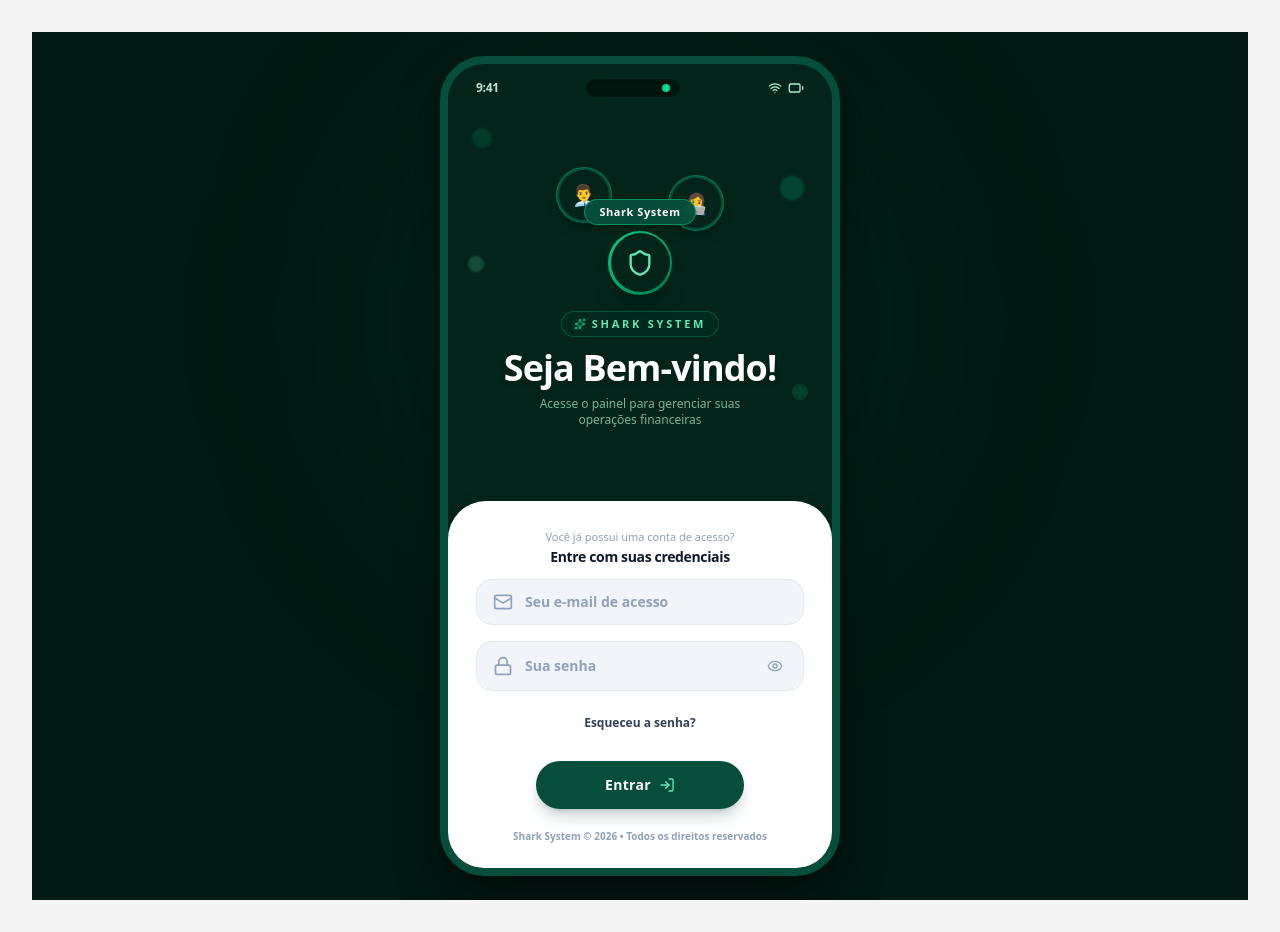
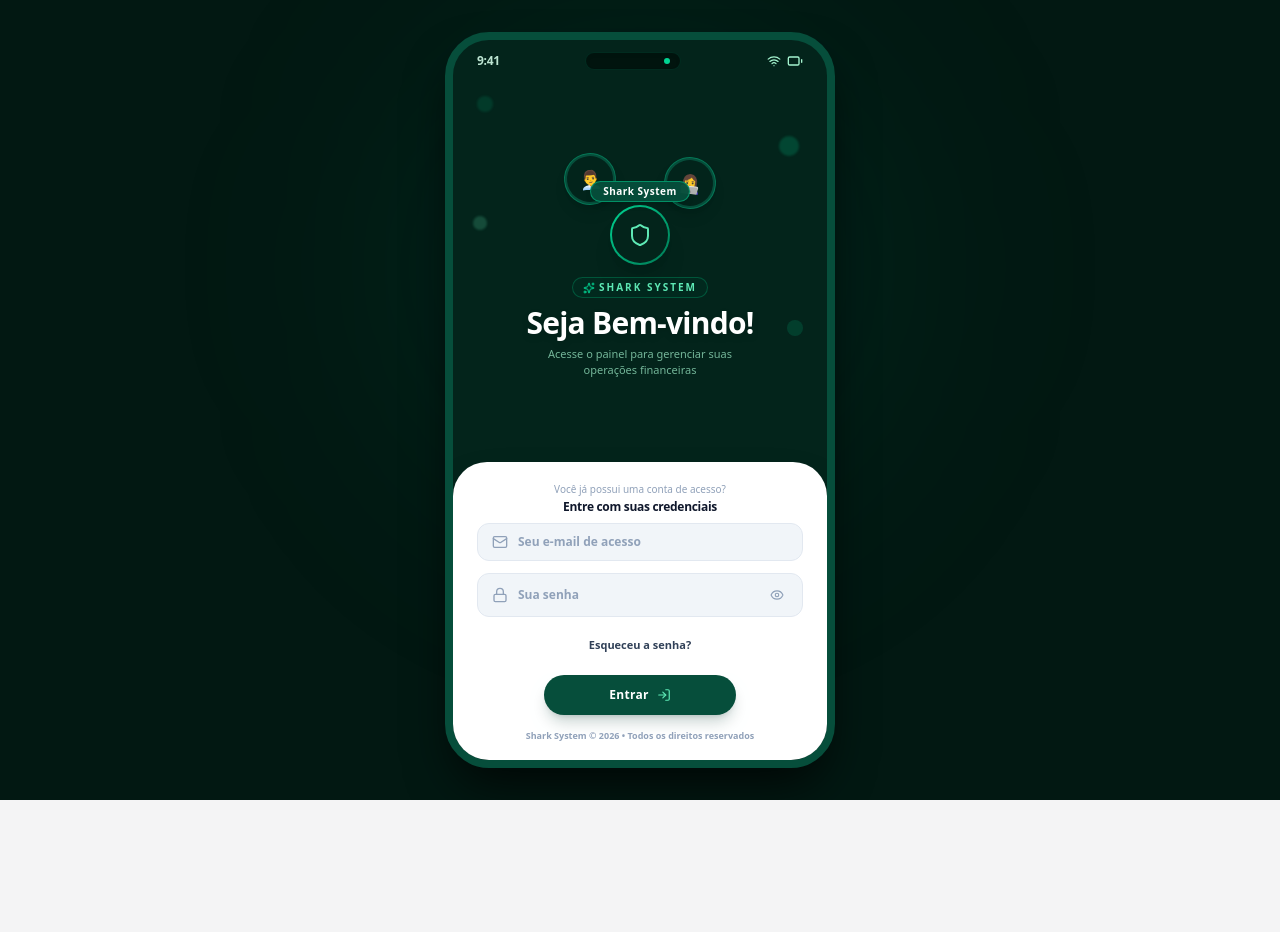
Before and after one commit to iamDKsp/SharkSystem, a Next.js app: page /login in a window 1280 px wide. After the commit the page ends 800 px from the top, so only its background shows below. Built offline with nearby package versions, Linux system fonts and the light colour scheme.

Commit message:
fix: layout 100vh sem rolagem (overflow-hidden) e remoção do ícone N de dev

```diff
--- a/next.config.ts
+++ b/next.config.ts
@@ -1,6 +1,7 @@
 import type { NextConfig } from "next";
 
 const nextConfig: NextConfig = {
+  devIndicators: false,
   experimental: {
     serverActions: {
       bodySizeLimit: "20mb",
--- a/src/app/globals.css
+++ b/src/app/globals.css
@@ -52,6 +52,11 @@ body {
   min-height: 100vh;
 }
 
+/* Esconder indicador dev do Next.js (ícone N no canto inferior) */
+nextjs-portal, [data-nextjs-toast], [data-nextjs-toast-wrapper], [data-nextjs-dialog-overlay] {
+  display: none !important;
+}
+
 /* Custom premium scrollbar */
 ::-webkit-scrollbar {
   width: 6px;
--- a/src/app/login/page.tsx
+++ b/src/app/login/page.tsx
@@ -39,25 +39,25 @@ export default function LoginPage() {
   };
 
   return (
-    <div className="min-h-screen bg-[#021812] flex items-center justify-center p-0 sm:p-6 font-sans select-none overflow-hidden relative">
+    <div className="h-screen h-[100dvh] w-full bg-[#021812] flex items-center justify-center p-0 sm:p-4 font-sans select-none overflow-hidden fixed inset-0">
       {/* Background ambient glow */}
       <div className="absolute top-1/3 left-1/2 -translate-x-1/2 -translate-y-1/2 w-[480px] h-[480px] bg-emerald-600/10 rounded-full blur-[120px] pointer-events-none" />
 
       {/* Main Mobile Frame Container */}
-      <div className="w-full max-w-[400px] h-screen sm:h-[820px] bg-[#03241b] sm:rounded-[44px] shadow-2xl shadow-black/70 border-0 sm:border-[8px] sm:border-[#064e3b] flex flex-col justify-between relative overflow-hidden">
+      <div className="w-full max-w-[390px] h-full max-h-[100dvh] sm:h-[810px] sm:max-h-[92vh] bg-[#03241b] sm:rounded-[44px] shadow-2xl shadow-black/80 border-0 sm:border-[8px] sm:border-[#064e3b] flex flex-col justify-between relative overflow-hidden">
 
         {/* Ambient Decorative Dots */}
-        <div className="absolute top-16 left-6 w-5 h-5 rounded-full bg-emerald-500/15 blur-[1px]" />
-        <div className="absolute top-28 right-7 w-6 h-6 rounded-full bg-emerald-400/20 blur-[1px]" />
-        <div className="absolute top-48 left-5 w-4 h-4 rounded-full bg-emerald-300/20 blur-[1px]" />
-        <div className="absolute top-[320px] right-6 w-4 h-4 rounded-full bg-emerald-400/15 blur-[0.5px]" />
+        <div className="absolute top-14 left-6 w-4 h-4 rounded-full bg-emerald-500/15 blur-[1px]" />
+        <div className="absolute top-24 right-7 w-5 h-5 rounded-full bg-emerald-400/20 blur-[1px]" />
+        <div className="absolute top-44 left-5 w-3.5 h-3.5 rounded-full bg-emerald-300/20 blur-[1px]" />
+        <div className="absolute top-[280px] right-6 w-4 h-4 rounded-full bg-emerald-400/15 blur-[0.5px]" />
 
         {/* Top Mobile Bar Header */}
-        <div className="pt-3.5 px-7 flex items-center justify-between z-20 text-emerald-100/90 text-xs font-semibold tracking-tight">
+        <div className="pt-3 px-6 flex items-center justify-between z-20 text-emerald-100/90 text-xs font-semibold tracking-tight shrink-0">
           <span>9:41</span>
           {/* Dynamic Island Notch */}
-          <div className="w-24 h-5 bg-[#01140e] rounded-full flex items-center justify-end px-2.5 gap-1.5 border border-emerald-900/40 shadow-inner">
-            <div className="w-2 h-2 rounded-full bg-emerald-400" />
+          <div className="w-24 h-4.5 bg-[#01140e] rounded-full flex items-center justify-end px-2.5 gap-1.5 border border-emerald-900/40 shadow-inner">
+            <div className="w-1.5 h-1.5 rounded-full bg-emerald-400" />
           </div>
           <div className="flex items-center gap-1.5 text-emerald-200">
             <Wifi className="w-3.5 h-3.5" />
@@ -66,89 +66,89 @@ export default function LoginPage() {
         </div>
 
         {/* Top Header Section (Avatars & Refined Typographic Titles) */}
-        <div className="flex-1 flex flex-col items-center justify-center px-6 pt-1 pb-2 z-10 relative">
+        <div className="flex-1 flex flex-col items-center justify-center px-6 py-2 z-10 relative overflow-hidden">
 
           {/* 3D Avatars Cluster */}
-          <div className="relative w-48 h-32 mb-4 flex items-center justify-center">
+          <div className="relative w-44 h-28 mb-3 flex items-center justify-center shrink-0">
 
             {/* Avatar Top Left */}
-            <div className="absolute top-0 left-3 w-14 h-14 rounded-full bg-[#064e3b] p-[2px] shadow-lg border border-emerald-400/30 transform -rotate-6">
+            <div className="absolute top-0 left-3 w-13 h-13 rounded-full bg-[#064e3b] p-[2px] shadow-lg border border-emerald-400/30 transform -rotate-6">
               <div className="w-full h-full rounded-full bg-[#02241b] flex items-center justify-center overflow-hidden">
-                <span className="text-xl">👨‍💼</span>
+                <span className="text-lg">👨‍💼</span>
               </div>
             </div>
 
             {/* Avatar Top Right */}
-            <div className="absolute top-2 right-3 w-14 h-14 rounded-full bg-[#064e3b] p-[2px] shadow-lg border border-emerald-400/30 transform rotate-6">
+            <div className="absolute top-1 right-3 w-13 h-13 rounded-full bg-[#064e3b] p-[2px] shadow-lg border border-emerald-400/30 transform rotate-6">
               <div className="w-full h-full rounded-full bg-[#02241b] flex items-center justify-center overflow-hidden">
-                <span className="text-xl">👩‍💻</span>
+                <span className="text-lg">👩‍💻</span>
               </div>
             </div>
 
             {/* Avatar Bottom Center */}
-            <div className="absolute bottom-0 w-16 h-16 rounded-full bg-gradient-to-br from-emerald-400 to-emerald-700 p-[2.5px] shadow-xl z-10">
+            <div className="absolute bottom-0 w-15 h-15 rounded-full bg-gradient-to-br from-emerald-400 to-emerald-700 p-[2px] shadow-xl z-10">
               <div className="w-full h-full rounded-full bg-[#03241b] flex items-center justify-center overflow-hidden">
-                <Shield className="w-7 h-7 text-emerald-300" />
+                <Shield className="w-6 h-6 text-emerald-300" />
               </div>
             </div>
 
             {/* Floating Glass Pill Badge: Shark System */}
-            <div className="absolute top-8 z-20 px-3.5 py-1 rounded-full bg-[#064e3b]/95 backdrop-blur-md border border-emerald-400/50 text-white font-extrabold text-[11px] shadow-md tracking-wider">
+            <div className="absolute top-7 z-20 px-3 py-0.5 rounded-full bg-[#064e3b]/95 backdrop-blur-md border border-emerald-400/50 text-white font-extrabold text-[10px] shadow-md tracking-wider">
               Shark System
             </div>
           </div>
 
           {/* Top Brand Tag (Acima do texto grande) */}
-          <div className="inline-flex items-center gap-1.5 px-3 py-1 rounded-full bg-emerald-950/60 border border-emerald-500/30 mb-2">
+          <div className="inline-flex items-center gap-1 px-2.5 py-0.5 rounded-full bg-emerald-950/60 border border-emerald-500/30 mb-1.5 shrink-0">
             <Sparkles className="w-3 h-3 text-emerald-400" />
-            <span className="text-[11px] font-extrabold text-emerald-300 tracking-[0.25em] uppercase">
+            <span className="text-[10px] font-extrabold text-emerald-300 tracking-[0.2em] uppercase">
               SHARK SYSTEM
             </span>
           </div>
 
           {/* Big Main Title: Seja Bem-vindo! */}
-          <h1 className="text-3xl sm:text-4xl font-black text-center text-white tracking-tight leading-tight drop-shadow-md">
+          <h1 className="text-2xl sm:text-3xl font-black text-center text-white tracking-tight leading-tight drop-shadow-md shrink-0">
             Seja Bem-vindo!
           </h1>
 
           {/* Subtitle */}
-          <p className="text-xs text-emerald-200/70 font-medium text-center mt-1.5 max-w-[240px]">
+          <p className="text-[11px] text-emerald-200/70 font-medium text-center mt-1 max-w-[230px] shrink-0">
             Acesse o painel para gerenciar suas operações financeiras
           </p>
         </div>
 
         {/* Bottom Curved White Form Card */}
-        <div className="w-full bg-white text-slate-900 rounded-t-[38px] pt-7 px-7 pb-5 shadow-2xl relative z-20 flex flex-col justify-between">
+        <div className="w-full bg-white text-slate-900 rounded-t-[34px] pt-5 px-6 pb-4 shadow-2xl relative z-20 shrink-0 flex flex-col justify-between">
 
-          <form onSubmit={handleLogin} className="space-y-4">
+          <form onSubmit={handleLogin} className="space-y-3">
 
             {/* Subtitle & Prompt */}
-            <div className="text-center space-y-0.5 mb-3">
-              <p className="text-[11px] text-slate-400 font-medium">
+            <div className="text-center space-y-0.5 mb-2">
+              <p className="text-[10px] text-slate-400 font-medium">
                 Você já possui uma conta de acesso?
               </p>
-              <h2 className="text-sm font-extrabold text-slate-900 tracking-tight">
+              <h2 className="text-xs font-extrabold text-slate-900 tracking-tight">
                 Entre com suas credenciais
               </h2>
             </div>
 
             {/* Error Message */}
             {error && (
-              <div className="p-3 rounded-2xl bg-red-50 border border-red-200 text-red-600 text-xs font-semibold text-center">
+              <div className="p-2.5 rounded-xl bg-red-50 border border-red-200 text-red-600 text-xs font-semibold text-center">
                 {error}
               </div>
             )}
 
             {/* Input E-mail */}
             <div className="space-y-1">
-              <div className="relative flex items-center bg-slate-100 rounded-2xl px-4 py-3 border border-slate-200 focus-within:border-emerald-600 focus-within:ring-2 focus-within:ring-emerald-500/20 transition-all">
-                <Mail className="w-5 h-5 text-slate-400 mr-3 flex-shrink-0" />
+              <div className="relative flex items-center bg-slate-100 rounded-xl px-3.5 py-2.5 border border-slate-200 focus-within:border-emerald-600 focus-within:ring-2 focus-within:ring-emerald-500/20 transition-all">
+                <Mail className="w-4 h-4 text-slate-400 mr-2.5 flex-shrink-0" />
                 <input
                   type="email"
                   value={email}
                   onChange={(e) => setEmail(e.target.value)}
                   placeholder="Seu e-mail de acesso"
-                  className="w-full bg-transparent text-slate-900 text-sm font-semibold focus:outline-none placeholder:text-slate-400"
+                  className="w-full bg-transparent text-slate-900 text-xs font-semibold focus:outline-none placeholder:text-slate-400"
                   required
                 />
               </div>
@@ -156,22 +156,22 @@ export default function LoginPage() {
 
             {/* Input Password */}
             <div className="space-y-1">
-              <div className="relative flex items-center bg-slate-100 rounded-2xl px-4 py-3 border border-slate-200 focus-within:border-emerald-600 focus-within:ring-2 focus-within:ring-emerald-500/20 transition-all">
-                <Lock className="w-5 h-5 text-slate-400 mr-3 flex-shrink-0" />
+              <div className="relative flex items-center bg-slate-100 rounded-xl px-3.5 py-2.5 border border-slate-200 focus-within:border-emerald-600 focus-within:ring-2 focus-within:ring-emerald-500/20 transition-all">
+                <Lock className="w-4 h-4 text-slate-400 mr-2.5 flex-shrink-0" />
                 <input
                   type={showPassword ? "text" : "password"}
                   value={password}
                   onChange={(e) => setPassword(e.target.value)}
                   placeholder="Sua senha"
-                  className="w-full bg-transparent text-slate-900 text-sm font-semibold focus:outline-none placeholder:text-slate-400"
+                  className="w-full bg-transparent text-slate-900 text-xs font-semibold focus:outline-none placeholder:text-slate-400"
                   required
                 />
                 <button
                   type="button"
                   onClick={() => setShowPassword(!showPassword)}
-                  className="p-1 text-slate-400 hover:text-slate-600 transition-colors ml-2"
+                  className="p-1 text-slate-400 hover:text-slate-600 transition-colors ml-1"
                 >
-                  {showPassword ? <EyeOff className="w-4 h-4" /> : <Eye className="w-4 h-4" />}
+                  {showPassword ? <EyeOff className="w-3.5 h-3.5" /> : <Eye className="w-3.5 h-3.5" />}
                 </button>
               </div>
             </div>
@@ -180,28 +180,28 @@ export default function LoginPage() {
             <div className="text-center pt-0.5">
               <button
                 type="button"
-                className="text-xs font-bold text-slate-700 hover:text-emerald-700 transition-colors"
+                className="text-[11px] font-bold text-slate-700 hover:text-emerald-700 transition-colors"
               >
                 Esqueceu a senha?
               </button>
             </div>
 
             {/* Clean Curved Bottom Action Button */}
-            <div className="pt-3 pb-1 flex justify-center">
+            <div className="pt-2 pb-0.5 flex justify-center">
               <button
                 type="submit"
                 disabled={isLoading}
-                className="w-52 py-3.5 bg-[#064e3b] hover:bg-[#043e2f] active:scale-95 text-white rounded-full font-extrabold text-sm tracking-wide shadow-lg shadow-emerald-950/20 transition-all flex items-center justify-center gap-2"
+                className="w-48 py-3 bg-[#064e3b] hover:bg-[#043e2f] active:scale-95 text-white rounded-full font-extrabold text-xs tracking-wide shadow-lg shadow-emerald-950/20 transition-all flex items-center justify-center gap-2"
               >
                 {isLoading ? (
                   <>
-                    <Loader2 className="w-4 h-4 animate-spin text-emerald-300" />
+                    <Loader2 className="w-3.5 h-3.5 animate-spin text-emerald-300" />
                     <span>Entrando...</span>
                   </>
                 ) : (
                   <>
                     <span>Entrar</span>
-                    <LogIn className="w-4 h-4 text-emerald-300" />
+                    <LogIn className="w-3.5 h-3.5 text-emerald-300" />
                   </>
                 )}
               </button>
@@ -210,7 +210,7 @@ export default function LoginPage() {
           </form>
 
           {/* Footer note */}
-          <p className="text-center text-[10px] font-semibold text-slate-400 pt-4 pb-1">
+          <p className="text-center text-[9px] font-semibold text-slate-400 pt-3 pb-0.5">
             Shark System &copy; {new Date().getFullYear()} • Todos os direitos reservados
           </p>
 
```
